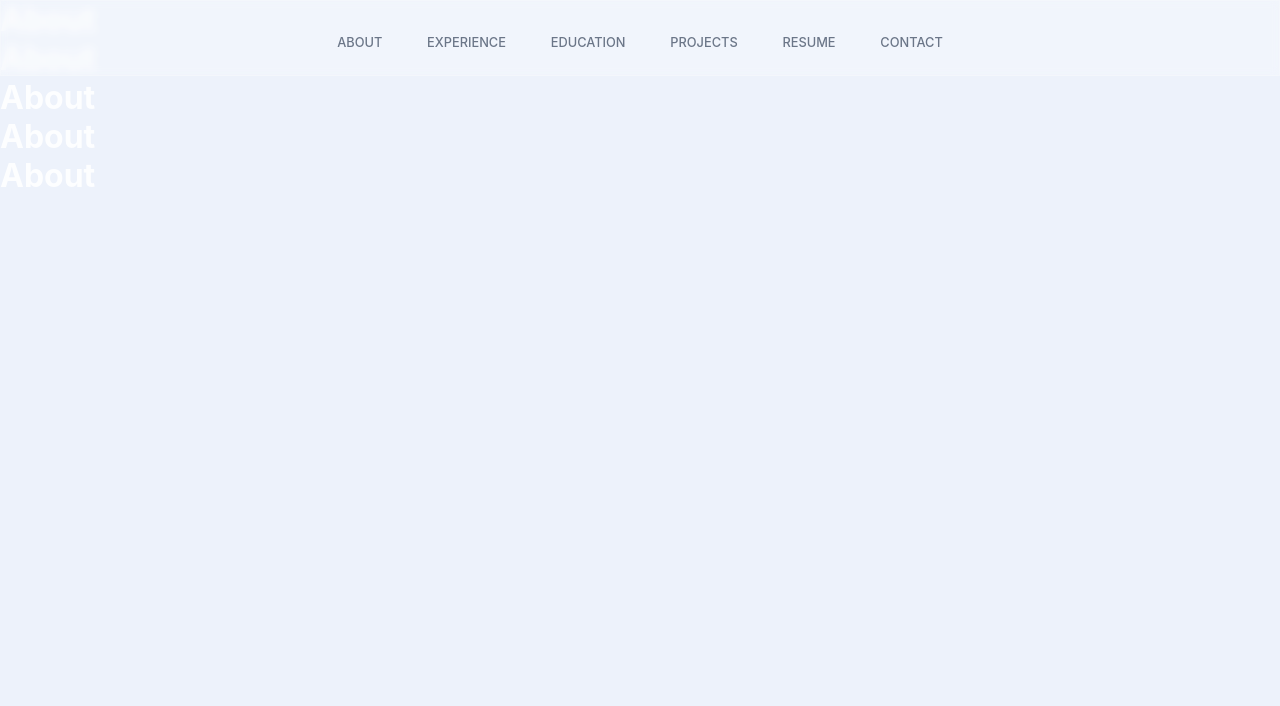
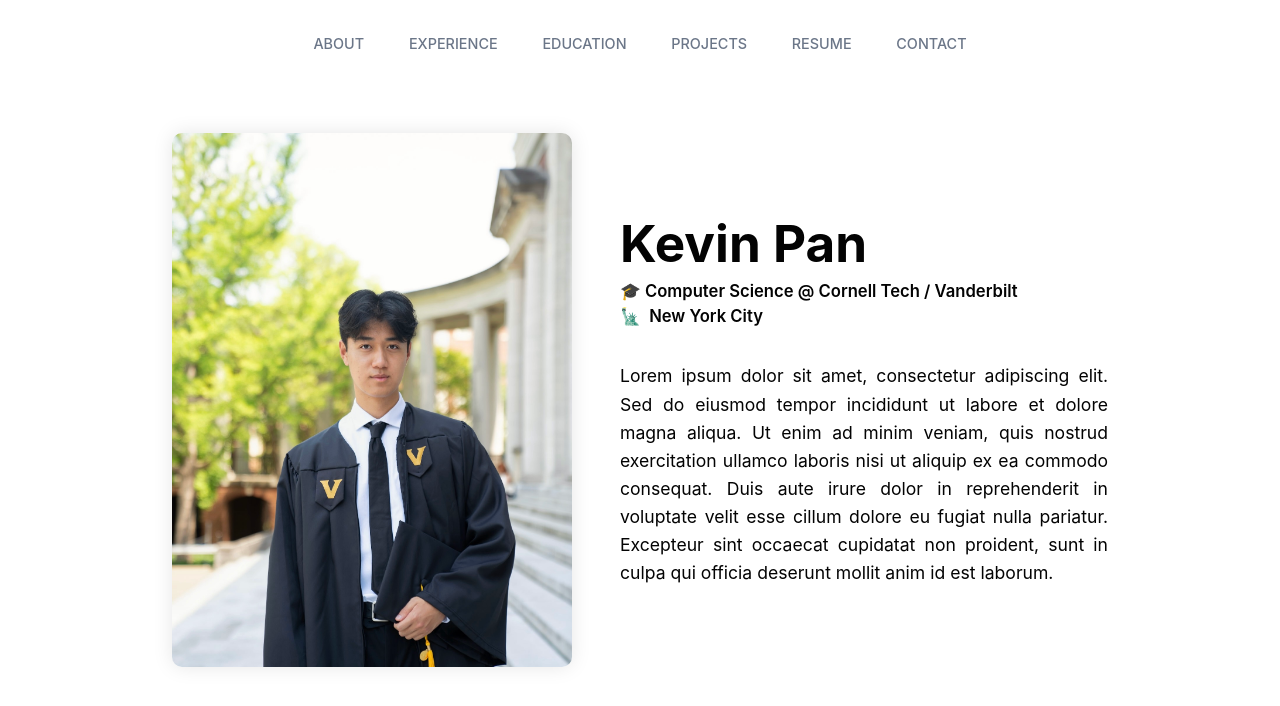
Before and after one commit to kpan02/portfolio, a React (Vite) app: page / in a window 1280 px wide. Shown: the top 706 px of the page. Built offline with nearby package versions, Linux system fonts and the light colour scheme.

Commit message:
about page layout

```diff
--- a/src/App.css
+++ b/src/App.css
@@ -1,5 +1,5 @@
 .app {
-  background-color: var(--primary-color);
+  background-color: var(--white-color);
   font-family: var(--font-base);
   min-height: 100vh;
 }
@@ -81,7 +81,7 @@
 .p-text {
   font-size: 0.8rem;
   text-align: left;
-  color: var(--gray-color);
+  color: var(--black-color);
   line-height: 1.5;
 
   @media screen and (min-width: 2000px) {
--- a/src/components/About/About.css
+++ b/src/components/About/About.css
@@ -0,0 +1,94 @@
+.app__about {
+    width: 100%;
+    min-height: 100vh;
+    display: flex;
+    justify-content: center;
+    align-items: center;
+    padding: 2rem;
+}
+
+.app__about-content {
+    max-width: 1000px;
+    width: 100%;
+    display: flex;
+    flex-direction: row;  /* Image and text side by side */
+    align-items: center; /* Vertical alignment */
+    gap: 3rem;  /* Gap between image and text */
+    padding: 0 2rem;
+}
+
+.app__about-img {
+    flex: 1;
+    max-width: 400px;
+    opacity: 0;
+    animation: fadeIn 0.5s ease forwards;
+}
+
+.app__about-img img {
+    width: 100%;
+    height: auto;
+    object-fit: cover;
+    border-radius: 10px;  /* Rounded corners */
+    box-shadow: 0 0 20px rgba(0, 0, 0, 0.1);
+    display: block;
+    min-height: 200px;
+}
+
+.app__about-text {
+    flex: 1;
+    text-align: justify;  /* Changed to justify */
+}
+
+.app__about-text h2 {
+    font-size: 3.2rem;
+    margin-bottom: 0.4rem;
+    color: var(--black-color);
+}
+
+.app__about-text h4 {
+    font-size: 1.04rem;
+    color: var(--black-color);
+    margin-bottom: 0.3rem;
+    font-weight: 600;
+}
+
+.app__about-text p {
+    font-size: 1.1rem;
+    line-height: 1.6;
+    color: var(--black-color);
+}
+
+/* Responsive Design */
+@media screen and (max-width: 900px) {
+    .app__about-content {
+        flex-direction: column;
+        gap: 2rem;
+    }
+
+    .app__about-img {
+        width: 100%;
+        max-width: 300px;
+    }
+
+    .app__about-text {
+        text-align: center;
+    }
+
+    .app__about-text h2 {
+        font-size: 2rem;
+    }
+
+    .app__about-text p {
+        font-size: 1rem;
+        padding: 0 1rem;
+    }
+}
+
+@keyframes fadeIn {
+    from {
+        opacity: 0;
+    }
+    to {
+        opacity: 1;
+    }
+}
--- a/src/components/About/About.jsx
+++ b/src/components/About/About.jsx
@@ -1,16 +1,41 @@
 import React from 'react';
 import { motion } from 'framer-motion';
+import headshot from '../../assets/Headshot.jpg';
+import './About.css';
 
-function About() {
+const About = () => {
     return (
-        <div>
-            <h1>About</h1>
-            <h1>About</h1>
-            <h1>About</h1>
-            <h1>About</h1>
-            <h1>About</h1>
+        <div className="app__about">
+            <div className="app__about-content">
+                <motion.div
+                    whileInView={{ opacity: [0, 1] }}
+                    transition={{ duration: 0.5 }}
+                    className="app__about-img"
+                >
+                    <img src={headshot} alt="Kevin Pan headshot" />
+                </motion.div>
+
+                <motion.div
+                    whileInView={{ opacity: [0, 1], x: [50, 0] }}  // Changed y to x for side slide
+                    transition={{ duration: 0.5 }}
+                    className="app__about-text"
+                >
+                    <h2>Kevin Pan</h2>
+                    <h4>🎓&nbsp;Computer Science @ Cornell Tech / Vanderbilt</h4>
+                    <h4>🗽&nbsp;&nbsp;New York City</h4>
+                    <div style={{ height: '2rem' }}></div>
+                    <p>
+                        Lorem ipsum dolor sit amet, consectetur adipiscing elit. Sed do eiusmod
+                        tempor incididunt ut labore et dolore magna aliqua. Ut enim ad minim veniam,
+                        quis nostrud exercitation ullamco laboris nisi ut aliquip ex ea commodo consequat.
+                        Duis aute irure dolor in reprehenderit in voluptate velit esse cillum dolore eu
+                        fugiat nulla pariatur. Excepteur sint occaecat cupidatat non proident, sunt in
+                        culpa qui officia deserunt mollit anim id est laborum.
+                    </p>
+                </motion.div>
+            </div>
         </div>
     );
-}
+};
 
 export default About;
--- a/src/components/Contact/Contact.css
+++ b/src/components/Contact/Contact.css
@@ -24,16 +24,16 @@
 .contact-card {
     width: 200px;
     height: 200px;
-    background: var(--white-color);
+    background: #F5F5F5;
     border-radius: 15px;
     display: flex;
     flex-direction: column;
     align-items: center;
     justify-content: center;
     text-decoration: none;
-    color: var(--black-color);
-    box-shadow: 0 0 20px rgba(0, 0, 0, 0.1);
-    transition: all 0.3s ease;
+    color: var(--contact-card-text-color);
+    box-shadow: 0 0 20px rgba(0, 0, 0, 0.2);
+    transition: transform 0.3s ease, box-shadow 0.3s ease;
     gap: 1rem;
 }
 
@@ -44,7 +44,7 @@
 
 .contact-card svg {
     font-size: 3rem;
-    color: var(--secondary-color);
+    color: var(--contact-card-text-color);
 }
 
 .contact-card span {
--- a/src/components/Contact/Contact.jsx
+++ b/src/components/Contact/Contact.jsx
@@ -15,7 +15,8 @@
 
     return (
         <div className="app__contact">
-            <h2>Let's Connect!</h2>
+            <h2>Let's Connect 🤝</h2>
+            <div style={{ height: '2rem' }}></div>
 
             <div className="app__contact-cards">
                 <div
@@ -28,7 +29,7 @@
                 </div>
 
                 <a
-                    href="https://linkedin.com/in/your-profile"
+                    href="https://linkedin.com/in/kevinpan02"
                     className="contact-card"
                     target="_blank"
                     rel="noopener noreferrer"
@@ -38,7 +39,7 @@
                 </a>
 
                 <a
-                    href="https://github.com/your-username"
+                    href="https://github.com/kpan02"
                     className="contact-card"
                     target="_blank"
                     rel="noopener noreferrer"
--- a/src/components/Navbar/navbar.css
+++ b/src/components/Navbar/navbar.css
@@ -5,7 +5,8 @@
     align-items: center;
 
     padding: 1rem 2rem;
-    background: rgba(255, 255, 255, 0.25);
+    /* background: rgba(255, 255, 255, 0.25); */
+    background-color: var(--white-color);
     backdrop-filter: blur(4px);
     -webkit-backdrop-filter: blur(4px);
     border: 1px solid rgba(255, 255, 255, 0.18);
@@ -41,6 +42,7 @@
             flex-direction: column;
             text-transform: uppercase;
             font-weight: 500;
+            font-size: 0.9rem;
             transition: all 0.1s ease-in-out;
             padding: 0.2rem;
             display: block;
--- a/src/index.css
+++ b/src/index.css
@@ -5,13 +5,15 @@
   color-scheme: light dark;
   color: rgba(255, 255, 255, 0.87);
   background-color: #242424;
-  --primary-color: #edf2fb;
+  --primary-color: #edf4fb;
   --secondary-color: #474973;
   --black-color: #030303;
   --lightGray-color: #e4e4e4;
   --gray-color: #6b7688;
   --brown-color: #46364a;
   --white-color: #ffffff;
+  --banner-color: #edf4fb;
+  --contact-card-text-color: #474973;
 
   font-synthesis: none;
   text-rendering: optimizeLegibility;
```
Also changed, not shown: src/assets/Headshot.jpg (added).
